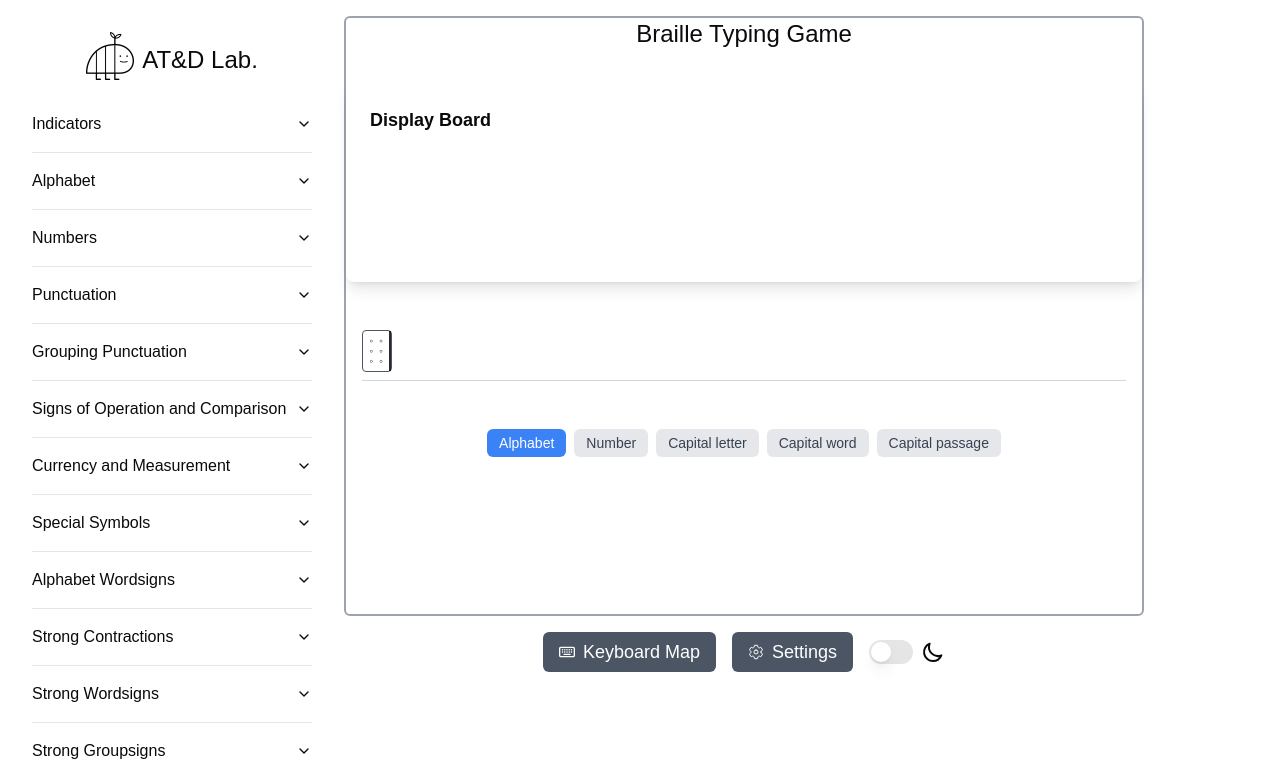
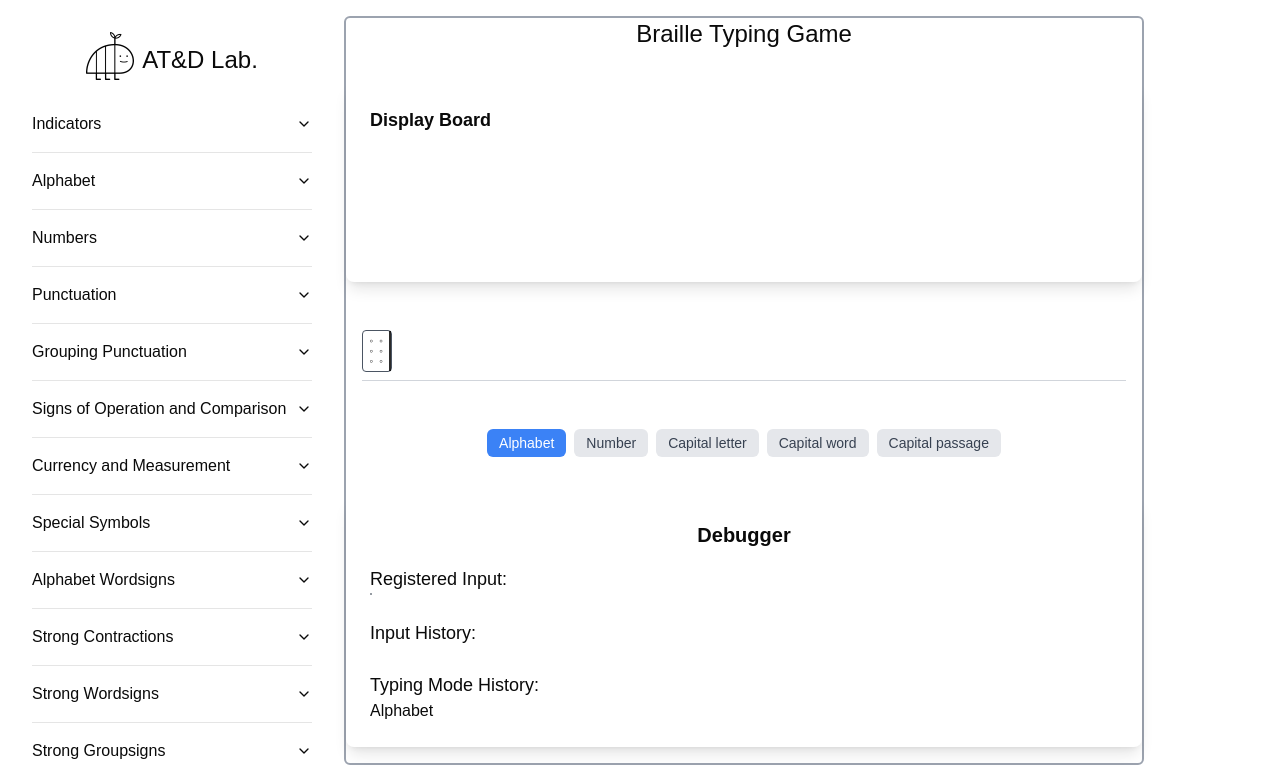
Before and after one commit to synicalToo/english-braille-application-html, a Next.js app: page /typing in a window 1280 px wide. Shown: the top 779 px of the page. Built offline with nearby package versions, Linux system fonts and the light colour scheme.

Commit message:
cap lettr n numbr sym bckspc

```diff
--- a/src/components/root/screen.tsx
+++ b/src/components/root/screen.tsx
@@ -9,7 +9,7 @@ import { BrailleMappings, BrailleUnicode } from "@/contents/en/customBrailleData
 import { speakText } from "@/utils/audioUtils";
 import { findBrailleMatch, findNumberMatch } from "@/utils/gameUtils";
 
-const debug = false;
+const debug = true;
 
 export function Screen() {
   const [currentInput, setCurrentInput] = useState<Set<string>>(new Set());
@@ -81,7 +81,7 @@ export function Screen() {
               default:
                 break;
             }
-            if (typingBoard[inputHistory.length - 2]?.text == "Capital letter") {
+            if (typingBoard[inputHistory.length - 2]?.text == "Capital letter" && currentTypingMode == "Alphabet") {
               setTypingModeHistory((prev) => prev.slice(0, -1));
               setCurrentTypingMode(typingModeHistory[typingModeHistory.length - 2]);
             }
@@ -168,25 +168,45 @@ export function Screen() {
               if (numberMatch) {
                 displayText = numberMatch.symbol || numberMatch.title;
                 ttsText = displayText;
-              } else if (matchingResult != BrailleMappings.Indicators.content.capital_letter && matchingResult != BrailleMappings.Indicators.content.capital_word && matchingResult != BrailleMappings.Indicators.content.capital_passage) {
+              } else if (
+                matchingResult != BrailleMappings.Indicators.content.number &&
+                matchingResult != BrailleMappings.Indicators.content.capital_letter &&
+                matchingResult != BrailleMappings.Indicators.content.capital_word &&
+                matchingResult != BrailleMappings.Indicators.content.capital_passage
+              ) {
                 setCurrentTypingMode(typingMode.alphabet);
                 setTypingModeHistory((prev) => [...prev, typingMode.alphabet]);
               }
               break;
             case typingMode.capital_letter:
-              if (matchingResult != BrailleMappings.Indicators.content.capital_letter && matchingResult != BrailleMappings.Indicators.content.capital_word && matchingResult != BrailleMappings.Indicators.content.capital_passage) {
+              if (
+                matchingResult != BrailleMappings.Indicators.content.number &&
+                matchingResult != BrailleMappings.Indicators.content.capital_letter &&
+                matchingResult != BrailleMappings.Indicators.content.capital_word &&
+                matchingResult != BrailleMappings.Indicators.content.capital_passage
+              ) {
                 displayText = displayText.toUpperCase();
                 setCurrentTypingMode(typingMode.alphabet);
                 setTypingModeHistory((prev) => [...prev, typingMode.alphabet]);
               }
               break;
             case typingMode.capital_word:
-              if (matchingResult != BrailleMappings.Indicators.content.capital_letter && matchingResult != BrailleMappings.Indicators.content.capital_word && matchingResult != BrailleMappings.Indicators.content.capital_passage) {
+              if (
+                matchingResult != BrailleMappings.Indicators.content.number &&
+                matchingResult != BrailleMappings.Indicators.content.capital_letter &&
+                matchingResult != BrailleMappings.Indicators.content.capital_word &&
+                matchingResult != BrailleMappings.Indicators.content.capital_passage
+              ) {
                 displayText = displayText.toUpperCase();
               }
               break;
             case typingMode.capital_passage:
-              if (matchingResult != BrailleMappings.Indicators.content.capital_letter && matchingResult != BrailleMappings.Indicators.content.capital_word && matchingResult != BrailleMappings.Indicators.content.capital_passage) {
+              if (
+                matchingResult != BrailleMappings.Indicators.content.number &&
+                matchingResult != BrailleMappings.Indicators.content.capital_letter &&
+                matchingResult != BrailleMappings.Indicators.content.capital_word &&
+                matchingResult != BrailleMappings.Indicators.content.capital_passage
+              ) {
                 displayText = displayText.toUpperCase();
               }
               break;
```
